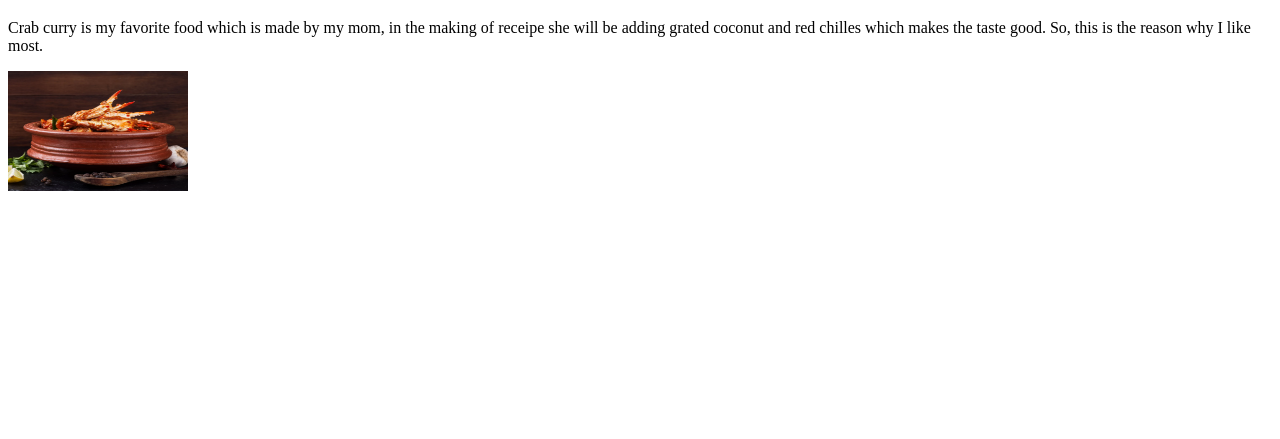
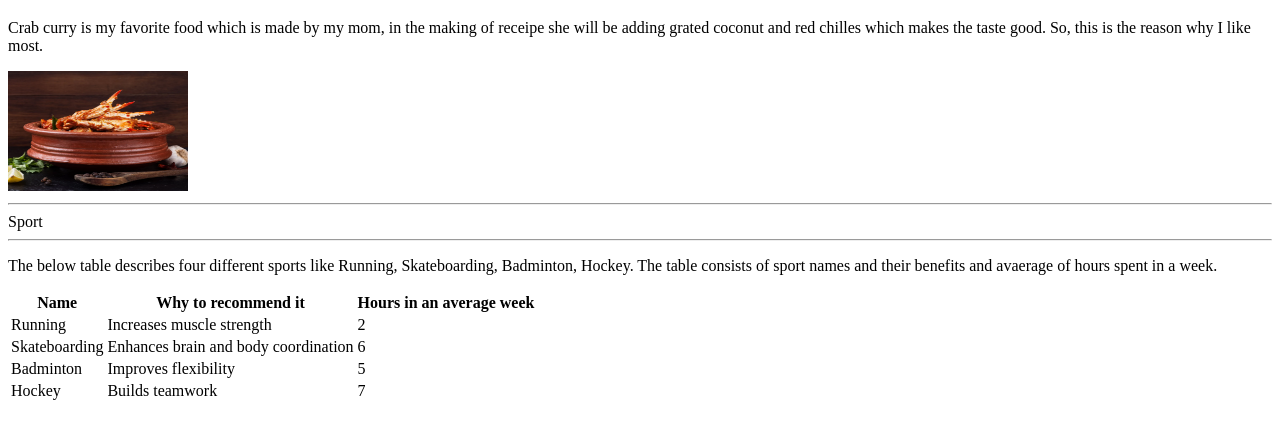
Before and after one commit to 44-563-WebApps-F23/44563-webapps-f23-assignment3-s556143, a plain HTML site: page mystats.html in a window 1280 px wide. Shown: the part 87-526 px from the top of the page. Drawn offline with Linux system fonts and the light colour scheme; files whose address does not match are found by name.

Commit message:
Updated sport table

```diff
--- a/mystats.html
+++ b/mystats.html
@@ -14,5 +14,66 @@
         Crab curry is my favorite food which is made by my mom, in the making of receipe she will be adding grated coconut and red chilles which makes the taste good. So, this is the reason why I like most.
     </p>
     <img src="C:\Users\s556143\Desktop\web apps\44563-webapps-f23-assignment3-s556143\Crab curry image.webp" height="120" width="180" alt="Crab Curry Image">
+    <hr>
+        Sport
+    <hr>
+    <p>
+        The below table describes four different sports like Running, Skateboarding, Badminton,  Hockey. The table consists of sport names and their benefits and avaerage of hours spent in a week.
+    </p>
+    <table>
+        <th>
+            Name
+        </th>
+        <th>
+            Why to recommend it
+        </th>
+        <th>
+            Hours in an average week
+        </th>
+        <tr>
+            <td>
+                Running
+            </td>
+            <td>
+                Increases muscle strength
+            </td>
+            <td>
+                2
+            </td>
+        </tr>
+        <tr>
+            <td>
+                Skateboarding
+            </td>
+            <td>
+                Enhances brain and body coordination
+            </td>
+            <td>
+                6
+            </td>
+        </tr>
+        <tr>
+            <td>
+                Badminton
+            </td>
+            <td>
+                Improves flexibility
+            </td>
+            <td>
+                5
+            </td>
+        </tr>
+        <tr>
+            <td>
+                Hockey
+            </td>
+            <td>
+                Builds teamwork
+            </td>
+            <td>
+                7
+            </td>
+        </tr>
+    </table>
 </body>
 </html>
```
